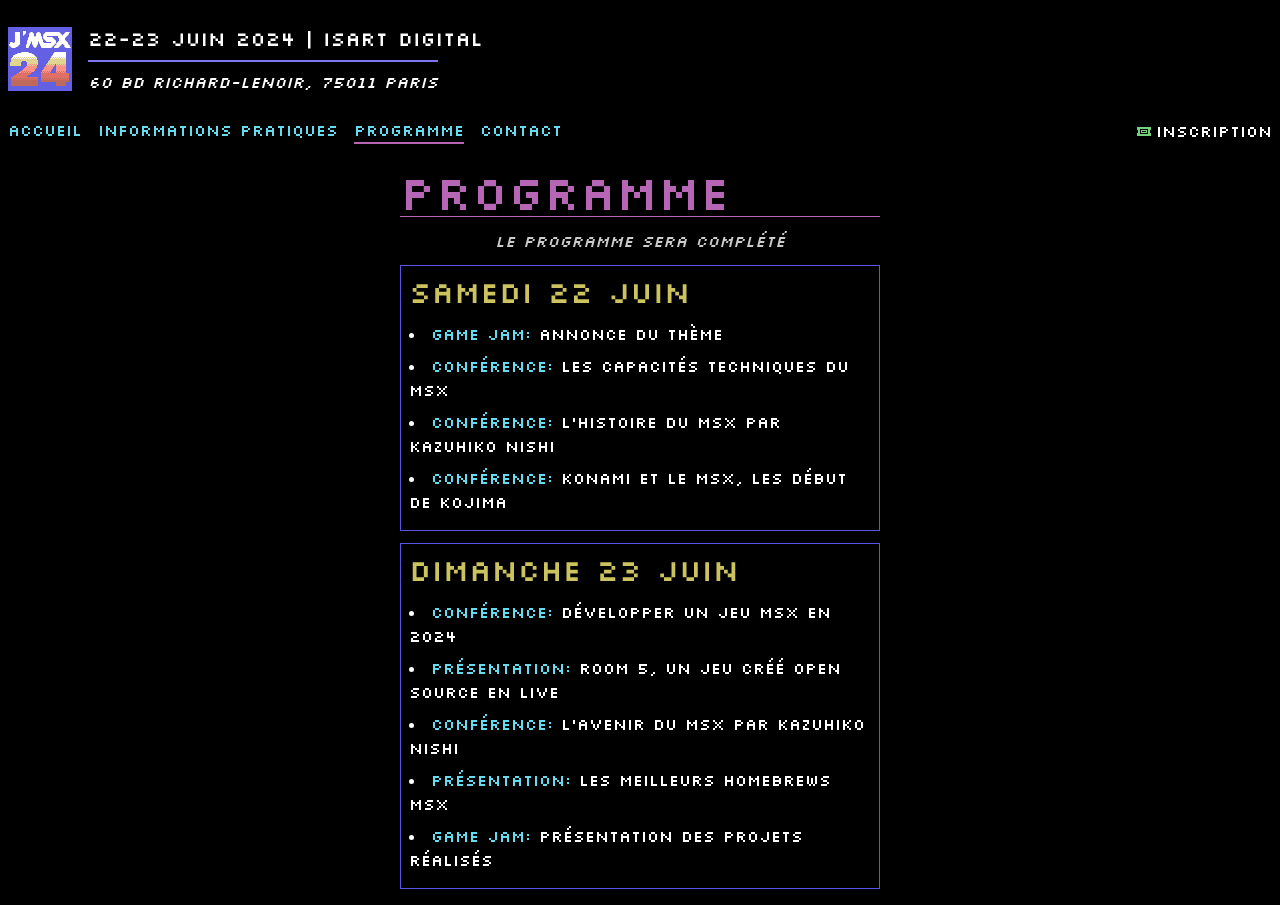
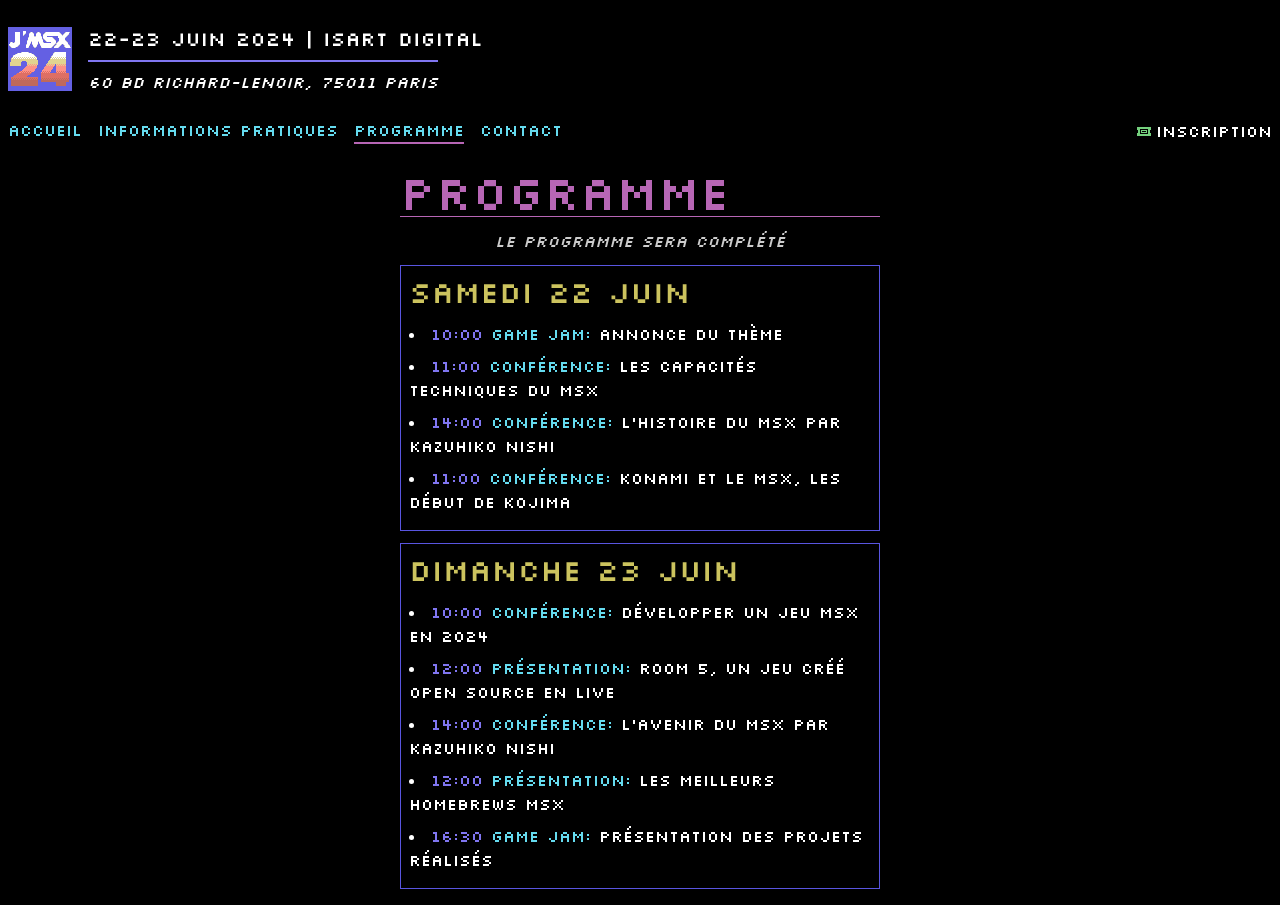
Before and after one commit to Asso-MO5/jmsx, a Next.js app: page /programme in a window 1280 px wide. Built offline with nearby package versions, Linux system fonts and the light colour scheme.

Commit message:
add hours

```diff
--- a/app/programme/page.tsx
+++ b/app/programme/page.tsx
@@ -72,7 +72,7 @@ export default function Progam() {
               <ul>
                 {day.events.map((event, index) => (
                   <li key={index}>
-                    {/* <span className="text-msx-lightBlue">{event.time} </span> */}
+                    <span className="text-msx-lightBlue">{event.time} </span>
                     <span className="text-msx-cyan">{event.type}:</span>
                     {` ${event.title}`}
                   </li>
--- a/components/partners.tsx
+++ b/components/partners.tsx
@@ -22,7 +22,7 @@ export function Partners() {
       <h2 className="text-lg">Nos Partenaires</h2>
 
       <div
-        className="flex gap-6 w-full overflow-x-auto md:overflow-x-hidden md:flex-wrap scroll-smooth snap-start snap-mandatory md:justify-center "
+        className="flex gap-6 w-full overflow-x-auto md:overflow-x-hidden md:flex-wrap scroll-smooth snap-start snap-mandatory md:justify-center"
         data-hide-scrollbar
       >
         {partners.map((partner) => (
```
